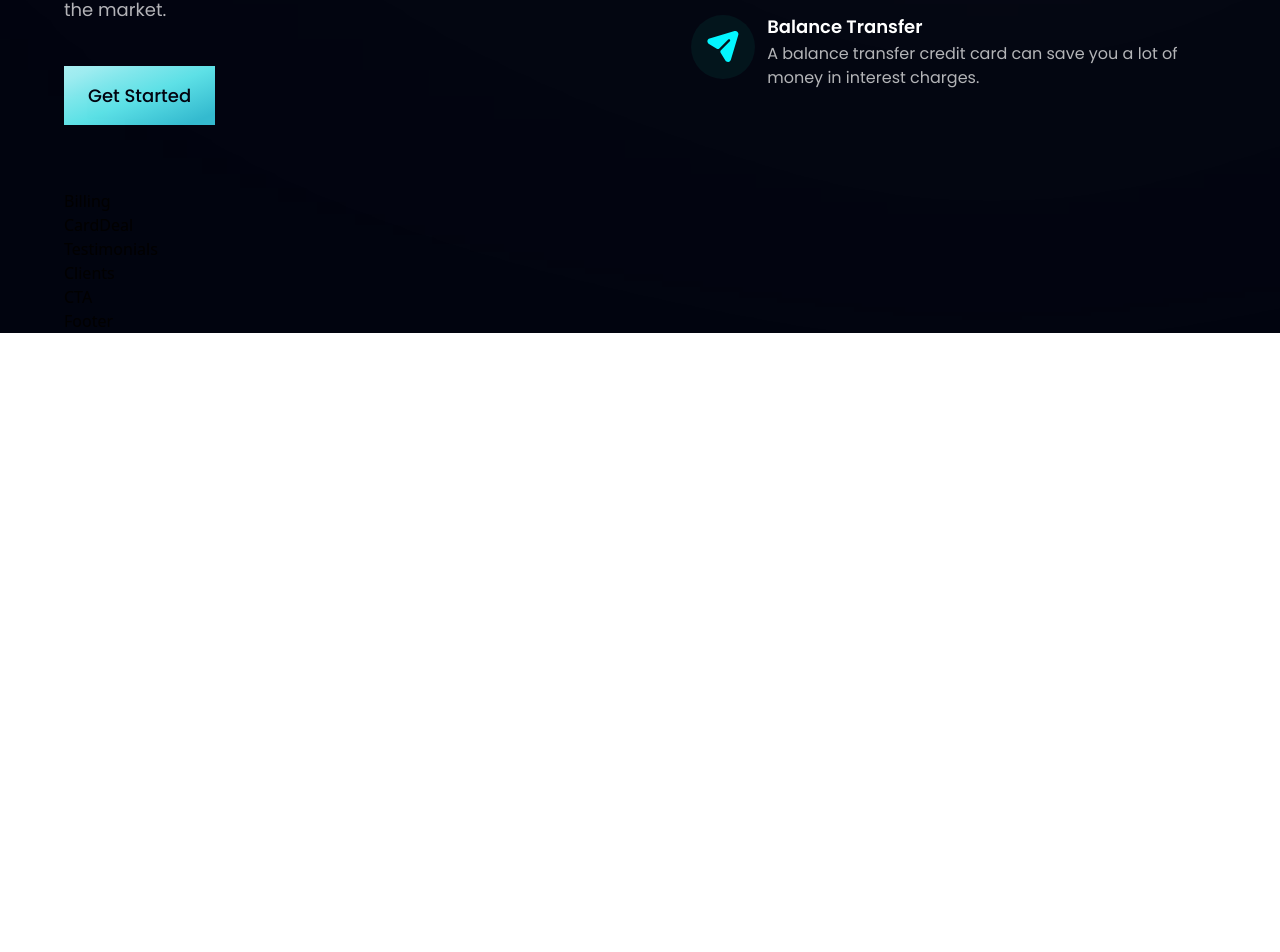
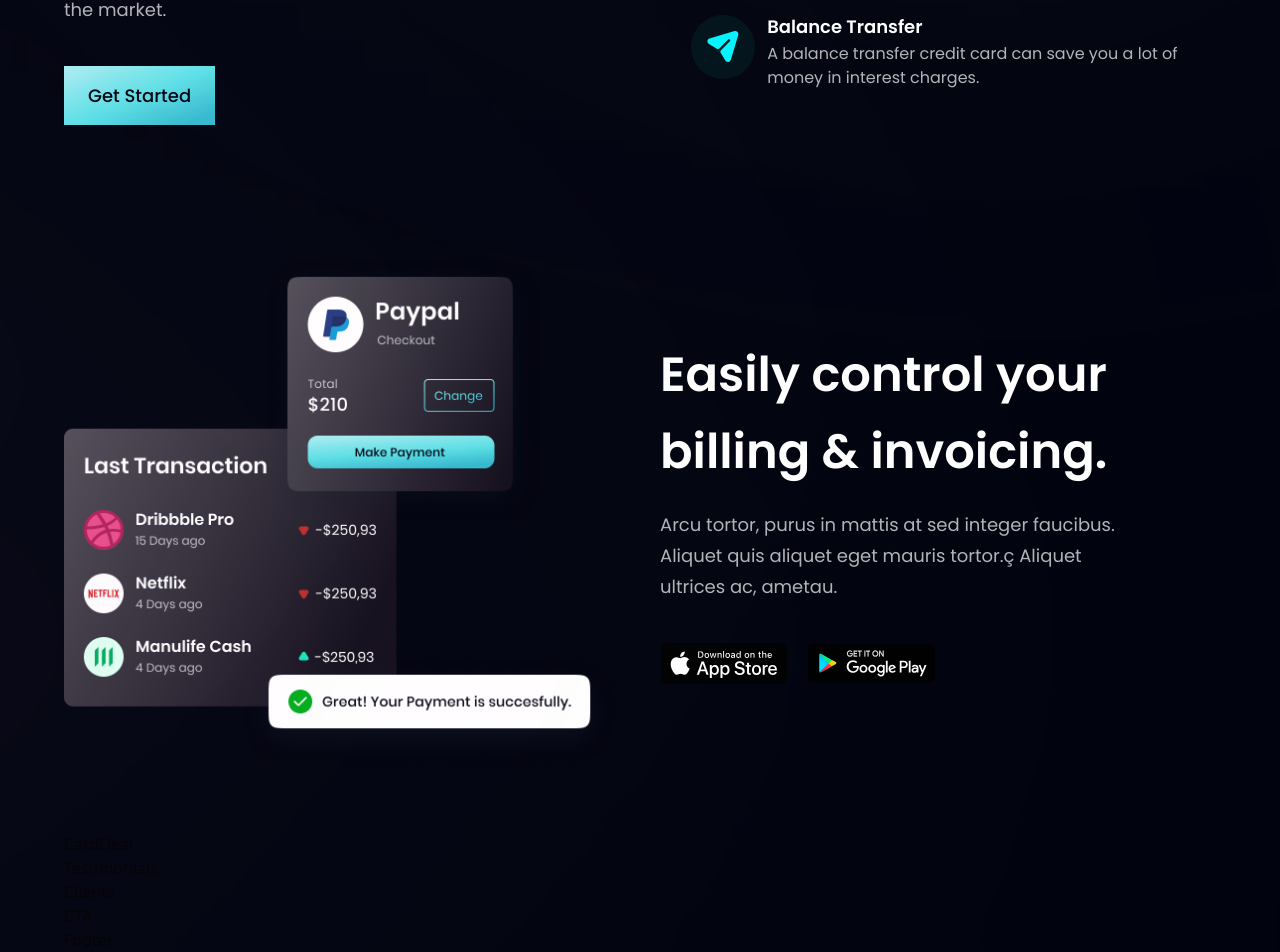
Before and after one commit to MochaFurr/bank-app, a React (Vite) app: page / in a window 1280 px wide. Shown: the part 1280-2232 px from the top of the page. Before the commit the page ends 1613 px from the top, so only its background shows below. Built offline with nearby package versions, Linux system fonts and the light colour scheme.

Commit message:
Billing section
created <Billing/> component

```diff
--- a/src/App.jsx
+++ b/src/App.jsx
@@ -3,7 +3,6 @@ import styles from "./style";
 import {
   Billing,
   Business,
-  Button,
   CardDeal,
   Clients,
   CTA,
--- a/src/components/Billing.jsx
+++ /dev/null
@@ -1,9 +0,0 @@
-import React from 'react'
-
-const Billing = () => {
-  return (
-    <div>Billing</div>
-  )
-}
-
-export default Billing
--- /dev/null
+++ b/src/components/Billing/Billing.jsx
@@ -0,0 +1,45 @@
+import { apple, bill, google } from "../../assets";
+import {
+  PinkGradientDiv,
+  ImageDiv,
+  StyledImg,
+  StyledSection,
+  TextDiv,
+  WhiteGradientDiv,
+  StyledHeading,
+  StyledParagraph,
+  AppIconDiv,
+  AppImg,
+} from "./Style";
+
+const Billing = () => {
+  return (
+    <StyledSection id="product">
+      <ImageDiv>
+        <StyledImg src={bill} />
+
+        <WhiteGradientDiv />
+        <PinkGradientDiv />
+      </ImageDiv>
+
+      <TextDiv>
+        <StyledHeading>
+          Easily control your <br className="hidden sm:block" /> billing &
+          invoicing.
+        </StyledHeading>
+
+        <StyledParagraph>
+          Arcu tortor, purus in mattis at sed integer faucibus. Aliquet quis
+          aliquet eget mauris tortor.ç Aliquet ultrices ac, ametau.
+        </StyledParagraph>
+
+        <AppIconDiv>
+          <AppImg src={apple} alt="apple-store"/>
+          <AppImg src={google} alt="google-store"/>
+        </AppIconDiv>
+      </TextDiv>
+    </StyledSection>
+  );
+};
+
+export default Billing;
--- /dev/null
+++ b/src/components/Billing/Style.jsx
@@ -0,0 +1,152 @@
+import PropTypes from "prop-types";
+import styles, { layout } from "../../style";
+
+export const StyledSection = ({
+  children,
+  className = "",
+  customStyle = {},
+}) => (
+  <section
+    className={`${layout.sectionReverse} ${className}`}
+    style={customStyle}
+  >
+    {children}
+  </section>
+);
+
+export const ImageDiv = ({ children, className = "", customStyle = {} }) => (
+  <div
+    className={`${layout.sectionImgReverse} ${className}`}
+    style={customStyle}
+  >
+    {children}
+  </div>
+);
+
+export const StyledImg = ({ src, alt, className = "", customStyle }) => {
+  return (
+    <img
+      src={src}
+      alt={alt || "image"}
+      className={`z-5 relative h-[100%] w-[100%] ${className}`}
+      style={customStyle}
+    />
+  );
+};
+
+export const WhiteGradientDiv = ({ className = "", customStyle = {} }) => (
+  <div
+    className={`white__gradient absolute -left-1/2 top-0 z-[3] h-[50%] w-[50%] rounded-full ${className}`}
+    style={customStyle}
+  />
+);
+
+export const PinkGradientDiv = ({ className = "", customStyle = {} }) => (
+  <div
+    className={`pink__gradient absolute -left-1/2 bottom-0 z-[0] h-[50%] w-[50%] rounded-full ${className}`}
+    style={customStyle}
+  />
+);
+
+export const TextDiv = ({ children, className = "", customStyle = {} }) => (
+  <div className={`${layout.sectionInfo} ${className}`} style={customStyle}>
+    {children}
+  </div>
+);
+
+export const StyledHeading = ({
+  children,
+  className = "",
+  customStyle = {},
+}) => (
+  <h2 className={`${styles.heading2} ${className}`} style={customStyle}>
+    {children}
+  </h2>
+);
+
+export const StyledParagraph = ({
+    children,
+    className = "",
+    customStyle = {},
+  }) => (
+    <h2 className={`${styles.paragraph} max-w-[470px] mt-5 ${className}`} style={customStyle}>
+      {children}
+    </h2>
+  );
+
+  export const AppIconDiv = ({ children, className = "", customStyle = {} }) => (
+    <div className={`sm:mt-10 mt-6 flex-row flex ${className}`} style={customStyle}>
+      {children}
+    </div>
+  );
+
+  export const AppImg = ({ src, alt, className = "", customStyle }) => {
+    return (
+      <img
+        src={src}
+        alt={alt || "image"}
+        className={`w-[128px] h-[42px] object-contain mr-5 cursor-pointer ${className}`}
+        style={customStyle}
+      />
+    );
+  };
+
+StyledSection.propTypes = {
+  children: PropTypes.node,
+  className: PropTypes.string,
+  customStyle: PropTypes.object,
+};
+
+ImageDiv.propTypes = {
+  children: PropTypes.node,
+  className: PropTypes.string,
+  customStyle: PropTypes.object,
+};
+
+StyledImg.propTypes = {
+  className: PropTypes.string,
+  customStyle: PropTypes.object,
+  src: PropTypes.string.isRequired,
+  alt: PropTypes.string,
+};
+
+WhiteGradientDiv.propTypes = {
+  className: PropTypes.string,
+  customStyle: PropTypes.object,
+};
+
+PinkGradientDiv.propTypes = {
+  className: PropTypes.string,
+  customStyle: PropTypes.object,
+};
+
+TextDiv.propTypes = {
+  children: PropTypes.node,
+  className: PropTypes.string,
+  customStyle: PropTypes.object,
+};
+
+StyledHeading.propTypes = {
+  children: PropTypes.node,
+  className: PropTypes.string,
+  customStyle: PropTypes.object,
+};
+
+StyledParagraph.propTypes = {
+    children: PropTypes.node,
+    className: PropTypes.string,
+    customStyle: PropTypes.object,
+  };
+
+  AppIconDiv.propTypes = {
+    children: PropTypes.node,
+    className: PropTypes.string,
+    customStyle: PropTypes.object,
+  };
+
+  AppImg.propTypes = {
+    className: PropTypes.string,
+    customStyle: PropTypes.object,
+    src: PropTypes.string.isRequired,
+    alt: PropTypes.string,
+  };
--- /dev/null
+++ b/src/components/Billing/index.js
@@ -0,0 +1,3 @@
+import Billing from "./Billing";
+
+export default Billing;
```
